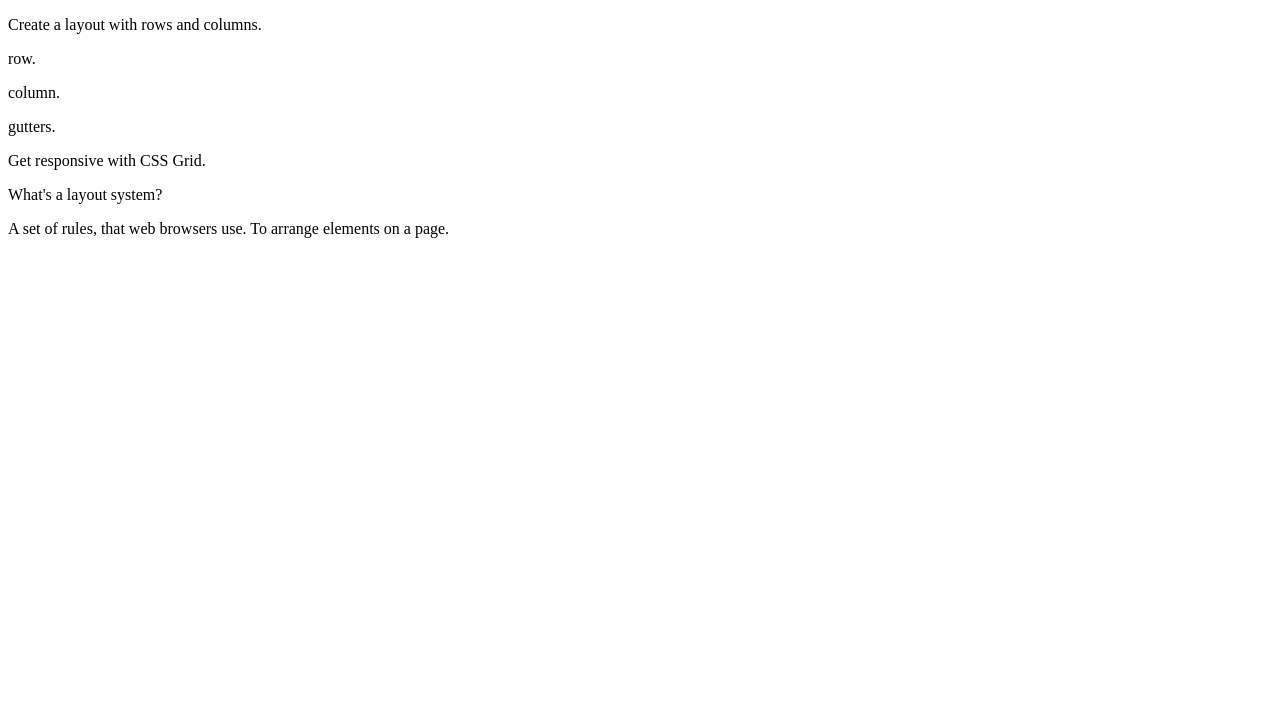
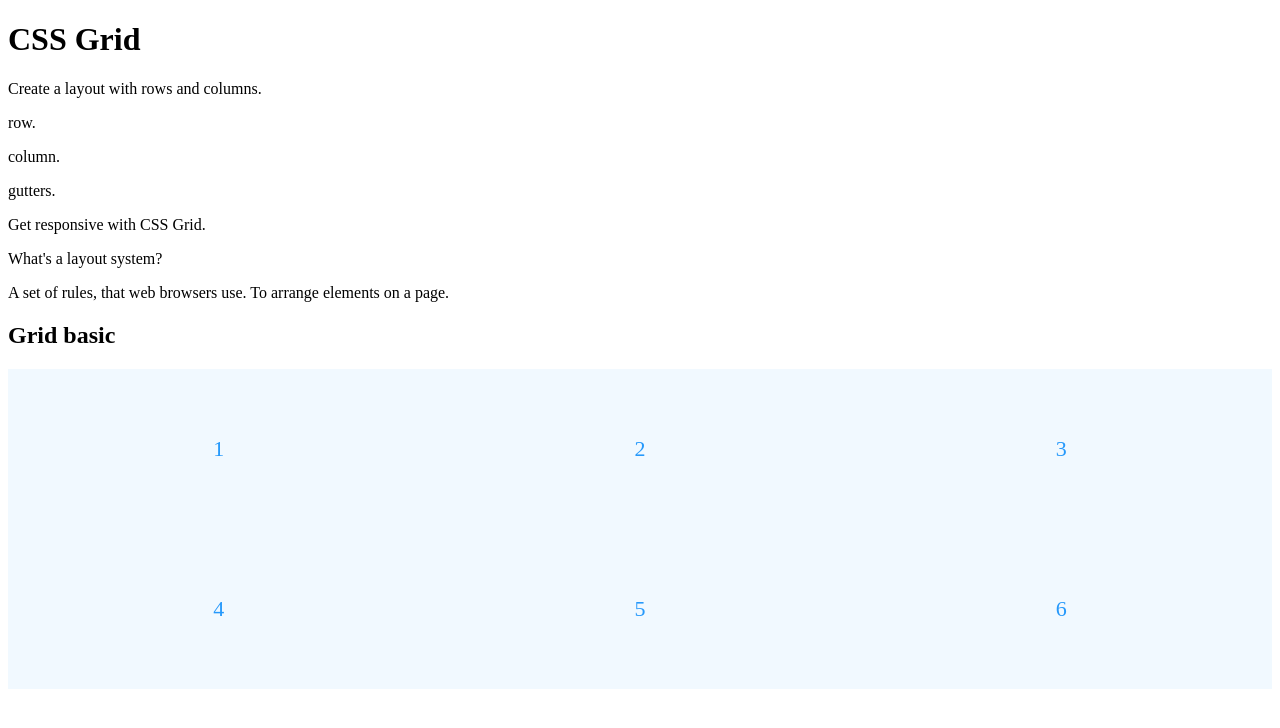
Before and after one commit to jorge-fco/learning-css, a plain HTML site: page pages/grid.html in a window 1280 px wide. Drawn offline with Linux system fonts and the light colour scheme.

Commit message:
add CSS grid basic

```diff
--- a/css/grid.css
+++ b/css/grid.css
@@ -1,3 +1,10 @@
+:root{
+	--color-blue-1: #F1F9FF;
+	--color-blue-2: #BCE0FD;
+	--color-blue-3: #7FC4FD;
+	--color-blue-4: #2699FB;
+}
+
 .row{
 
 }
@@ -13,3 +20,40 @@
 .grid-layout{
 	/* 75.34% */
 }
+
+
+.grid-basic{
+	/*
+		-Requerid.
+		display: grid;
+
+		-Syntax normaly.
+		grid-template-columns: 1fr 1fr 1fr;
+
+		-Syntax short.
+		grid-template-columns: repeat(3, 1fr);
+	*/
+	display: grid;
+	grid-template-columns: repeat(3, 1fr);
+}
+
+.grid-basic > div{
+	align-self: center;
+	justify-self: center;
+
+	/*Style div*/
+	color: var(--color-blue-4);
+	font-size: 22px;
+	display: flex;
+	align-items: center;
+	justify-content: center;
+	text-align: center;
+	width: 100%;
+	height: 20vh;
+	background-color: var(--color-blue-1);
+}
+
+.item{
+	width: 100%;
+	position: relative;
+}
--- a/pages/grid.html
+++ b/pages/grid.html
@@ -10,6 +10,12 @@
 	<link rel="stylesheet" href="../css/grid.css">
 </head>
 <body>
+	<header>
+		<div>
+			<h1>CSS Grid</h1>
+		</div>
+	</header>
+
 	<main>
 		<section>
 			<p>Create a layout with rows and columns.</p>
@@ -20,6 +26,18 @@
 			<p>What's a layout system?</p>
 			<p>A set of rules, that web browsers use. To arrange elements on a page.</p>
 		</section>
+
+		<section>
+			<h2>Grid basic</h2>
+			<div class="grid-basic">
+				<div>1</div>
+				<div>2</div>
+				<div>3</div>
+				<div>4</div>
+				<div>5</div>
+				<div>6</div>
+			</div>
+		</section>
 	</main>
 </body>
 </html>
```
